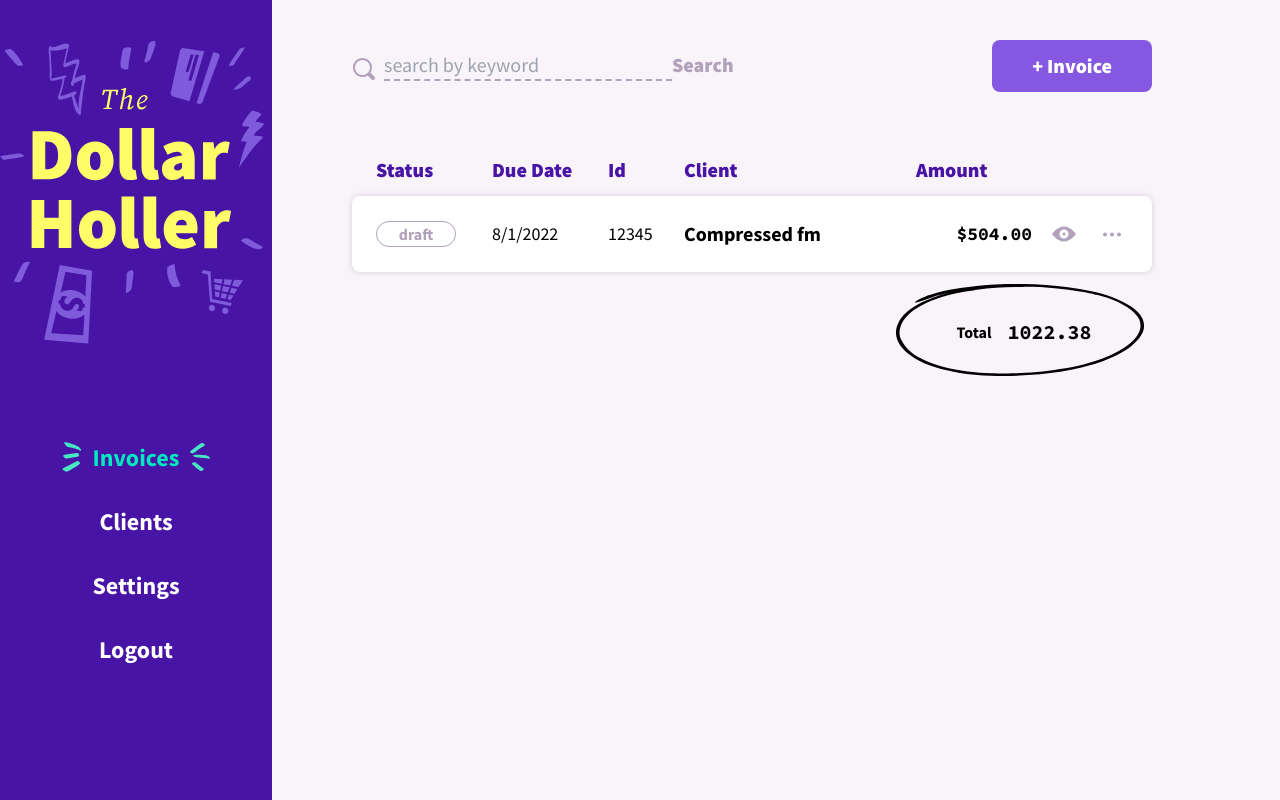
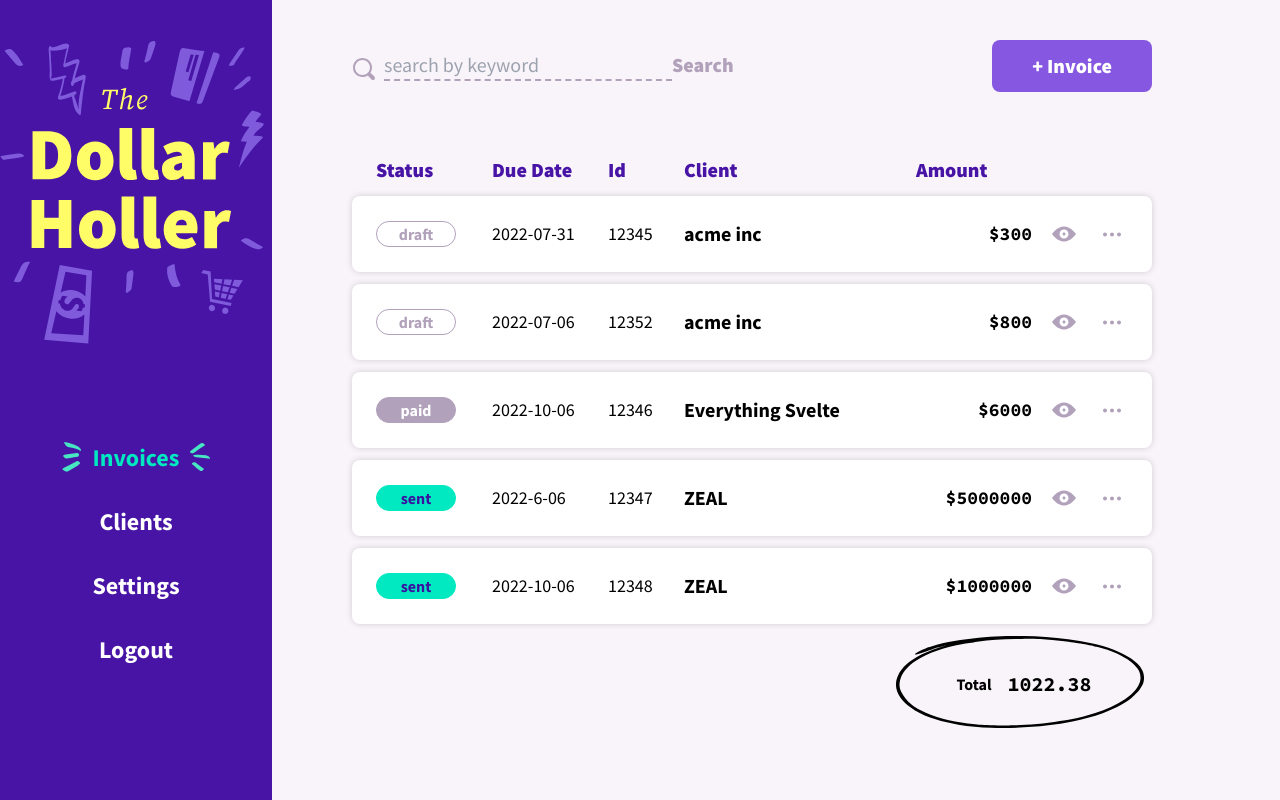
Before and after one commit to capnchill/invoicing-app, a SvelteKit app: page /invoices in a window 1280 px wide. Built offline with nearby package versions, Linux system fonts and the light colour scheme.

Commit message:
seed data added, payload types added, InvoiceRow component abstracted

```diff
--- a/src/global.d.ts
+++ b/src/global.d.ts
@@ -14,8 +14,8 @@
 
 type client = {
 	id: string;
+	clientStatus: ClientStatus;
 	city: string;
-	clientStatus: ClientStatus;
 	email: string;
 	name: string;
 	state: string;
--- /dev/null
+++ b/src/lib/stores/InvoiceStore.ts
@@ -0,0 +1,8 @@
+import { writable } from 'svelte/store';
+import data from '../../seed.json';
+
+export const invoices = writable<Invoice[]>([]);
+
+export function loadInvoices() {
+	invoices.set(data.invoices);
+}
--- a/src/routes/(dashboard)/invoices/+page.svelte
+++ b/src/routes/(dashboard)/invoices/+page.svelte
@@ -1,9 +1,15 @@
 <script lang="ts">
-	import View from '$lib/components/Icon/View.svelte';
-	import ThreeDots from '$lib/components/Icon/ThreeDots.svelte';
+	import { invoices, loadInvoices } from '$lib/stores/InvoiceStore';
+
+	import InvoiceRow from './InvoiceRow.svelte';
 	import Search from '$lib/components/Search.svelte';
-	import Tag from '$lib/components/Tag.svelte';
 	import CircledAmount from '$lib/components/CircledAmount.svelte';
+	import { onMount } from 'svelte';
+
+	onMount(() => {
+		loadInvoices();
+		console.log($invoices);
+	});
 </script>
 
 <svelte:head>
@@ -39,21 +45,9 @@
 	</div>
 
 	<!-- invoices -->
-	<div
-		class="invoice-table invoice-row items-center rounded-lg bg-white py-3 shadow-tableRow lg:py-6"
-	>
-		<div class="status"><Tag className="ml:auto lg:ml-0" label="draft" /></div>
-		<div class="dueDate text-sm lg:text-lg">8/1/2022</div>
-		<div class="invoiceNumber text-sm lg:text-lg">12345</div>
-		<div class="clientName text-base font-bold lg:text-xl">Compressed fm</div>
-		<div class="amount text-right font-mono text-sm font-bold lg:text-lg">$504.00</div>
-		<div class="center viewButton text-sm lg:text-lg">
-			<a href="#" class="hidden text-pastelPurple hover:bg-daisyBush lg:block"><View /></a>
-		</div>
-		<div class="center moreButton text-sm lg:text-lg">
-			<button class="hidden text-pastelPurple hover:text-daisyBush lg:block"><ThreeDots /></button>
-		</div>
-	</div>
+	{#each $invoices as invoice}
+		<InvoiceRow {invoice} />
+	{/each}
 </div>
 
 <CircledAmount amount="1022.38" label="Total" />
@@ -62,45 +56,4 @@
 	.table-header h3 {
 		@apply text-xl font-black leading-snug;
 	}
-
-	.invoice-row {
-		grid-template-areas:
-			'invoiceNumber invoiceNumber'
-			'clientName amount'
-			'dueDate status';
-	}
-
-	@media (min-width: 1024px) {
-		.invoice-row {
-			grid-template-areas: 'status dueDate invoiceNumber clientName amount viewButton moreButton';
-		}
-	}
-
-	.invoice-row .status {
-		grid-area: status;
-	}
-
-	.invoice-row .dueDate {
-		grid-area: dueDate;
-	}
-
-	.invoice-row .invoiceNumber {
-		grid-area: invoiceNumber;
-	}
-
-	.invoice-row .clientName {
-		grid-area: clientName;
-	}
-
-	.invoice-row .amount {
-		grid-area: amount;
-	}
-
-	.invoice-row .viewButton {
-		grid-area: viewButton;
-	}
-
-	.invoice-row .moreButton {
-		grid-area: moreButton;
-	}
 </style>
--- /dev/null
+++ b/src/routes/(dashboard)/invoices/InvoiceRow.svelte
@@ -0,0 +1,72 @@
+<script lang="ts">
+	import View from '$lib/components/Icon/View.svelte';
+	import ThreeDots from '$lib/components/Icon/ThreeDots.svelte';
+	import Tag from '$lib/components/Tag.svelte';
+
+	export let invoice: Invoice;
+</script>
+
+<div
+	class="invoice-table invoice-row items-center rounded-lg bg-white py-3 shadow-tableRow lg:py-6"
+>
+	<div class="status"><Tag className="ml:auto lg:ml-0" label={invoice.invoiceStatus} /></div>
+	<div class="dueDate text-sm lg:text-lg">{invoice.dueDate}</div>
+	<div class="invoiceNumber text-sm lg:text-lg">{invoice.invoiceNumber}</div>
+	<div class="clientName text-base font-bold lg:text-xl">{invoice.client.name}</div>
+	<div class="amount text-right font-mono text-sm font-bold lg:text-lg">
+		${invoice.lineItems?.reduce((sum, item) => sum + item.amount, 0)}
+	</div>
+	<div class="center viewButton text-sm lg:text-lg">
+		<a href="#" class="hidden text-pastelPurple hover:bg-daisyBush lg:block"><View /></a>
+	</div>
+	<div class="center moreButton text-sm lg:text-lg">
+		<button class="hidden text-pastelPurple hover:text-daisyBush lg:block"><ThreeDots /></button>
+	</div>
+</div>
+
+<style lang="postcss">
+	.table-header h3 {
+		@apply text-xl font-black leading-snug;
+	}
+
+	.invoice-row {
+		grid-template-areas:
+			'invoiceNumber invoiceNumber'
+			'clientName amount'
+			'dueDate status';
+	}
+
+	@media (min-width: 1024px) {
+		.invoice-row {
+			grid-template-areas: 'status dueDate invoiceNumber clientName amount viewButton moreButton';
+		}
+	}
+
+	.invoice-row .status {
+		grid-area: status;
+	}
+
+	.invoice-row .dueDate {
+		grid-area: dueDate;
+	}
+
+	.invoice-row .invoiceNumber {
+		grid-area: invoiceNumber;
+	}
+
+	.invoice-row .clientName {
+		grid-area: clientName;
+	}
+
+	.invoice-row .amount {
+		grid-area: amount;
+	}
+
+	.invoice-row .viewButton {
+		grid-area: viewButton;
+	}
+
+	.invoice-row .moreButton {
+		grid-area: moreButton;
+	}
+</style>
--- /dev/null
+++ b/src/seed.json
@@ -0,0 +1,156 @@
+{
+    "invoices": [
+      {
+        "client": {
+          "city": "Somewhereville",
+          "clientStatus": "active",
+          "email": "acme@example.com",
+          "id": "1",
+          "name": "acme inc",
+          "state": "TN",
+          "street": "123 Main Street",
+          "zip": "12345"
+        },
+        "createdAt": "2022-07-01",
+        "dueDate": "2022-07-31",
+        "id": "1",
+        "invoiceNumber": "12345",
+        "invoiceStatus": "draft",
+        "issueDate": "2022-07-01",
+        "lineItems": [
+          {
+            "amount": 100,
+            "description": "Podcast Episode #1",
+            "id": "1",
+            "quantity": 1
+          },
+          {
+            "amount": 200,
+            "description": "Podcast Episode #2",
+            "id": "2",
+            "quantity": 1
+          }
+        ],
+        "notes": "**This** please.",
+        "subject": "Podcast Episodes",
+        "terms": "_Pay_ me."
+      },
+      {
+        "client": {
+          "city": "Somewhereville",
+          "clientStatus": "active",
+          "email": "acme@example.com",
+          "id": "1",
+          "name": "acme inc",
+          "state": "TN",
+          "street": "123 Main Street",
+          "zip": "12345"
+        },
+        "createdAt": "2022-07-01",
+        "dueDate": "2022-07-06",
+        "id": "2",
+        "invoiceNumber": "12352",
+        "invoiceStatus": "draft",
+        "issueDate": "2022-07-08",
+        "lineItems": [
+          {
+            "amount": 300,
+            "description": "Podcast Episode #1",
+            "id": "3",
+            "quantity": 1
+          },
+          {
+            "amount": 500,
+            "description": "Podcast Episode #2",
+            "id": "4",
+            "quantity": 1
+          }
+        ],
+        "subject": "Podcast Episodes"
+      },
+      {
+        "client": {
+          "city": "Nowhereville",
+          "email": "svelte@example.com",
+          "id": "2",
+          "name": "Everything Svelte",
+          "state": "FL",
+          "street": "456 State Street",
+          "zip": "98765"
+        },
+        "createdAt": "2022-07-01",
+        "dueDate": "2022-10-06",
+        "id": "5",
+        "invoiceNumber": "12346",
+        "invoiceStatus": "paid",
+        "issueDate": "2022-07-01",
+        "lineItems": [
+          {
+            "amount": 1000,
+            "description": "Complete Tier",
+            "id": "5",
+            "quantity": 1
+          },
+          {
+            "amount": 5000,
+            "description": "Starter Tier",
+            "id": "6",
+            "quantity": 2
+          }
+        ],
+        "subject": "Course Material"
+      },
+      {
+        "client": {
+          "city": "Anywhereville",
+          "email": "zeal@example.com",
+          "id": "3",
+          "name": "ZEAL",
+          "state": "CA",
+          "street": "789 Common Drive",
+          "zip": "56789"
+        },
+        "createdAt": "2022-07-01",
+        "dueDate": "2022-6-06",
+        "id": "7",
+        "invoiceNumber": "12347",
+        "invoiceStatus": "sent",
+        "issueDate": "2022-07-01",
+        "lineItems": [
+          {
+            "amount": 5000000,
+            "description": "Website Design",
+            "id": "4",
+            "quantity": 1
+          }
+        ],
+        "subject": "Website"
+      },
+      {
+        "client": {
+          "city": "Anywhereville",
+          "email": "zeal@example.com",
+          "id": "3",
+          "name": "ZEAL",
+          "state": "CA",
+          "street": "789 Common Drive",
+          "zip": "56789"
+        },
+        "createdAt": "2022-07-06",
+        "dueDate": "2022-10-06",
+        "id": "5",
+        "invoiceNumber": "12348",
+        "invoiceStatus": "sent",
+        "issueDate": "2022-07-06",
+        "lineItems": [
+          {
+            "amount": 1000000,
+            "description": "Website Development",
+            "id": "1",
+            "quantity": 1
+          }
+        ],
+        "subject": "Website"
+      }
+    ]
+  }
```
